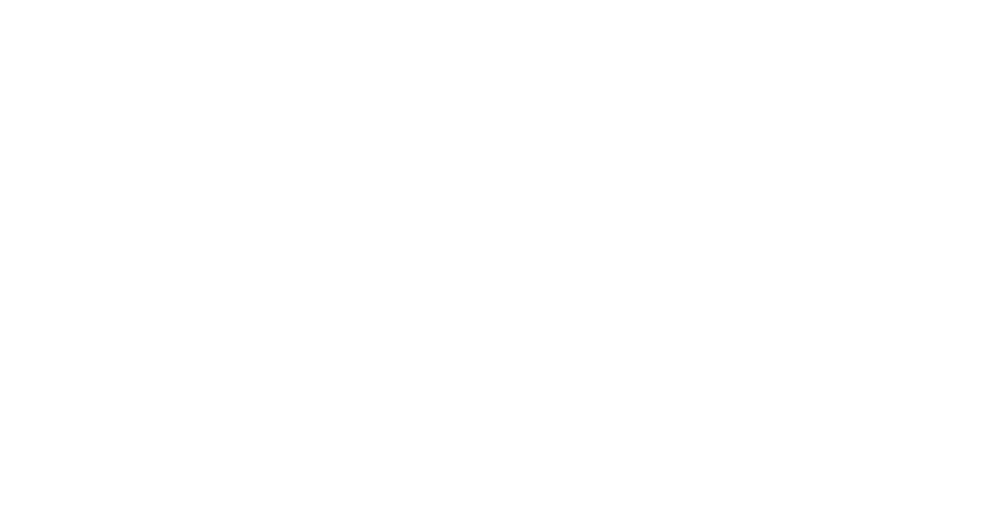
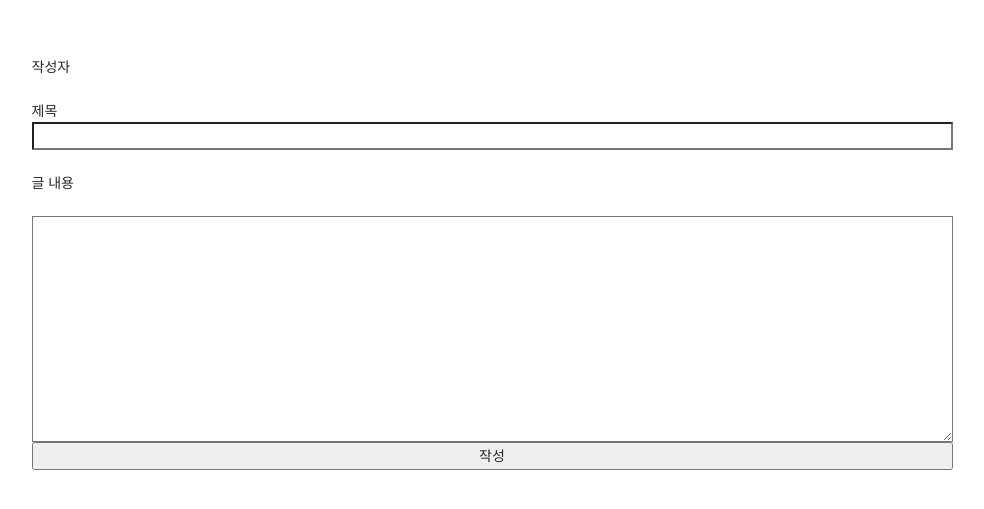
Before and after one commit to thefrontD/boiler_plate, a React (Create React App) app in the folder client/: page /editor in a window 1280 px wide. Before the commit this address had no page. Shown: the part 137-646 px from the top of the page, without its empty margins (148-1132 px from the left). Built offline with nearby package versions, Linux system fonts and the light colour scheme.

Commit message:
form type editor
-checked only in front

```diff
--- a/client/src/App.js
+++ b/client/src/App.js
@@ -4,12 +4,12 @@
   //Switch, react-router-dom 에 없다고 에러뜸
   Route,
   Routes,
-  Link,
 } from "react-router-dom";
 
 import LandingPage from "./components/views/LandingPage/LandingPage";
 import LoginPage from "./components/views/LoginPage/LoginPage";
 import RegisterPage from "./components/views/RegisterPage/RegisterPage";
+import EditorPage from "./components/views/EditorPage/EditorPage";
 import Auth from "./hoc/auth";
 
 function App() {
@@ -29,6 +29,7 @@
         <Route exact path="/" element={<NewLandingPage />} />
         <Route exact path="/login" element={<NewLoginPage />} />
         <Route exact path="/register" element={<NewRegisterPage />} />
+        <Route exact path="/editor" element={<EditorPage />} />
       </Routes>
     </Router>
   );
--- a/client/src/_actions/types.js
+++ b/client/src/_actions/types.js
@@ -1,3 +1,4 @@
 export const LOGIN_USER = "login_user";
 export const REGISTER_USER = "register_user";
+export const POST_MEMO = "post_memo";
 export const AUTH_USER = "auth_user";
--- a/client/src/_actions/user_action.js
+++ b/client/src/_actions/user_action.js
@@ -1,5 +1,5 @@
 import axios from "axios";
-import { AUTH_USER, LOGIN_USER, REGISTER_USER } from "./types";
+import { AUTH_USER, LOGIN_USER, POST_MEMO, REGISTER_USER } from "./types";
 
 export function loginUser(dataTosubmit) {
   const request = axios
@@ -23,6 +23,17 @@
   };
 }
 
+export function postMemo(dataTosubmit) {
+  const request = axios
+    .post("/api/user/postMemo", dataTosubmit)
+    .then((response) => response.data);
+
+  return {
+    type: POST_MEMO,
+    payload: request,
+  };
+}
+
 export function auth() {
   const request = axios.get("/api/user/auth").then((response) => response.data);
 
--- /dev/null
+++ b/client/src/components/views/EditorPage/EditorPage.js
@@ -0,0 +1,72 @@
+import React, { useState } from "react";
+import { useDispatch } from "react-redux";
+import { useNavigate } from "react-router-dom";
+import { loginUser } from "../../../_actions/user_action";
+
+function LoginPage(props) {
+  const dispatch = useDispatch();
+  let navigate = useNavigate();
+
+  const [Name, setName] = useState("name");
+  const [Title, setTitle] = useState("");
+  const [Content, setContent] = useState("");
+
+  const onTitleHandler = (event) => {
+    setTitle(event.currentTarget.value);
+  };
+  const onContentHandler = (event) => {
+    setContent(event.currentTarget.value);
+  };
+  const onSubmitHandler = (event) => {
+    event.preventDefault();
+
+    let body = {
+      nickname: Name,
+      title: Title,
+      content: Content,
+    };
+
+    dispatch(loginUser(body)).then((response) => {
+      if (response.payload.loginSuccess) {
+        navigate("/");
+      } else {
+        alert("Error");
+      }
+    });
+  };
+
+  return (
+    <div
+      style={{
+        display: "flex",
+        justifyContent: "center",
+        alignItems: "center",
+        width: "100%",
+        height: "100vh",
+      }}
+    >
+      <form
+        style={{ display: "flex", flexDirection: "column" }}
+        onSubmit={onSubmitHandler}
+      >
+        <label>작성자</label>
+        <label value={Name} />
+        <br />
+        <label>제목</label>
+        <input type="text" value={Title} onChange={onTitleHandler} />
+        <br />
+        <label>글 내용</label>
+        <br />
+        <textarea
+          type="text"
+          cols={100}
+          rows={10}
+          value={Content}
+          onChange={onContentHandler}
+        />
+        <button>작성</button>
+      </form>
+    </div>
+  );
+}
+export default LoginPage;
```
Also changed, not shown: client/src/components/views/WritingPostPage/WritingPostPage.js (added, +64 -0 lines), 1 other file (tests, documents, lock files or other folders).
